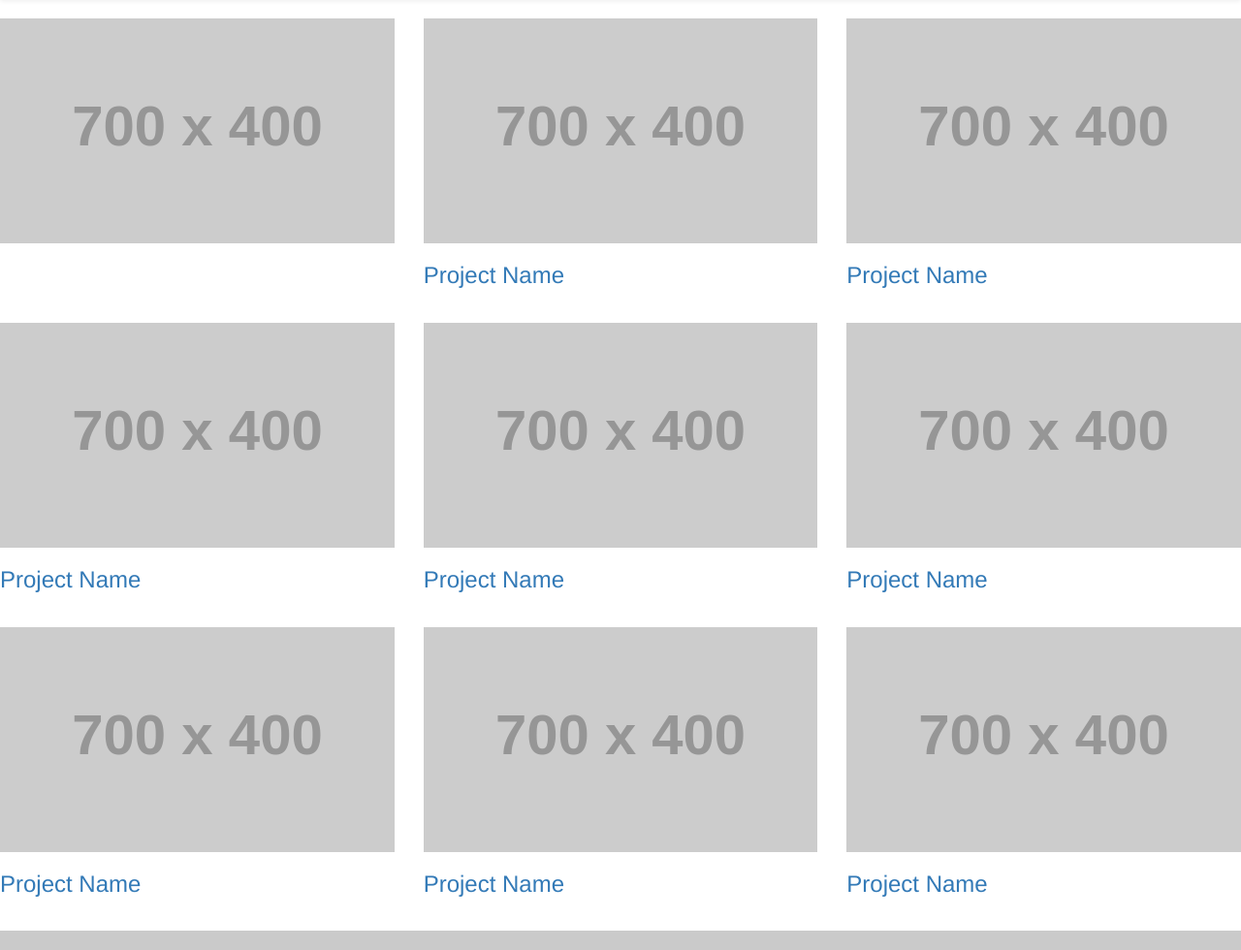
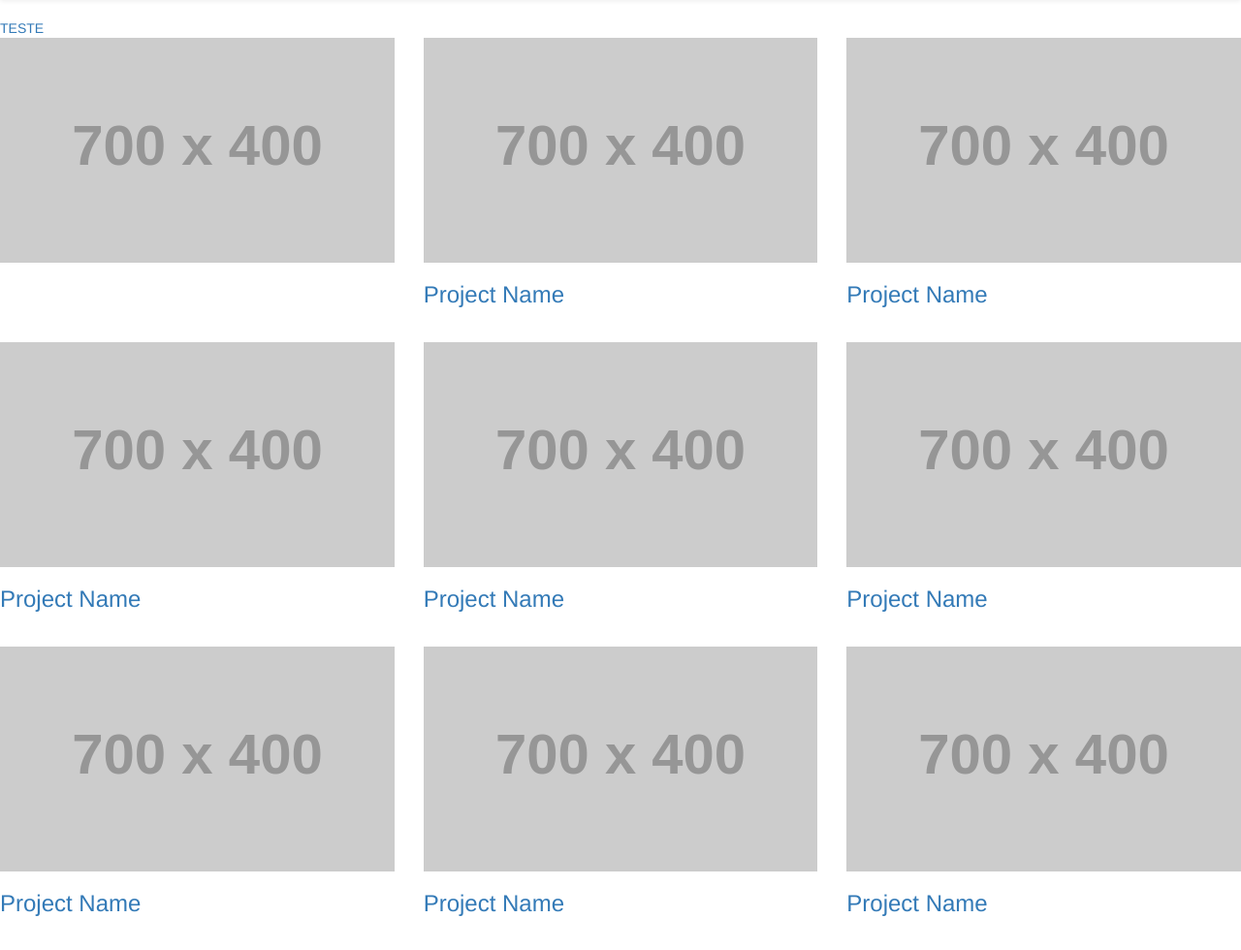
Before and after one commit to rafaribe/dw, a CodeIgniter app: page /dw/Restaurant in a window 1280 px wide. Shown: the part 51-1031 px from the top of the page at 97% size. Run offline with CodeIgniter, Linux system fonts and the light colour scheme; grey boxes labelled with a size stand in for pictures from a placeholder-image service; data that the repository does not hold is empty; some libraries are stand-ins or nearby versions.

Commit message:
cenas
cenas

```diff
--- a/application/views/restaurant_view.php
+++ b/application/views/restaurant_view.php
@@ -3,7 +3,8 @@
 <link rel="stylesheet" type="text/css" href="<?php echo base_url();?>assets/css/style.css"/>
 <script src="<?php echo base_url();?>assets/scripts/restaurant.js"></script>
 <!-- Projects Row -->
-       <div class="row">
+<a href="#" onclick="data()">TESTE</a>
+       <div class="row" id="div-row1">
            <div class="col-md-4 portfolio-item">
                <a href="#">
                    <img class="img-responsive" src="http://placehold.it/700x400" alt="">
@@ -35,7 +36,7 @@
        <!-- /.row -->
 
        <!-- Projects Row -->
-       <div class="row">
+       <div class="row"  id="div-row2">
            <div class="col-md-4 portfolio-item">
                <a href="#">
                    <img class="img-responsive" src="http://placehold.it/700x400" alt="">
@@ -66,7 +67,7 @@
        </div>
 
        <!-- Projects Row -->
-       <div class="row">
+       <div class="row"  id="div-row3">
            <div class="col-md-4 portfolio-item">
                <a href="#">
                    <img class="img-responsive" src="http://placehold.it/700x400" alt="">
--- a/assets/scripts/restaurant.js
+++ b/assets/scripts/restaurant.js
@@ -1 +1,8 @@
-function
+$(document).ready(function(){
+
+
+$.getJSON('http://localhost/dw/rest/all_restaurants', function(restaurantes) {
+  console.log(restaurantes.restaurant_name);
+  });
+    //data is the JSON string
+});
```
